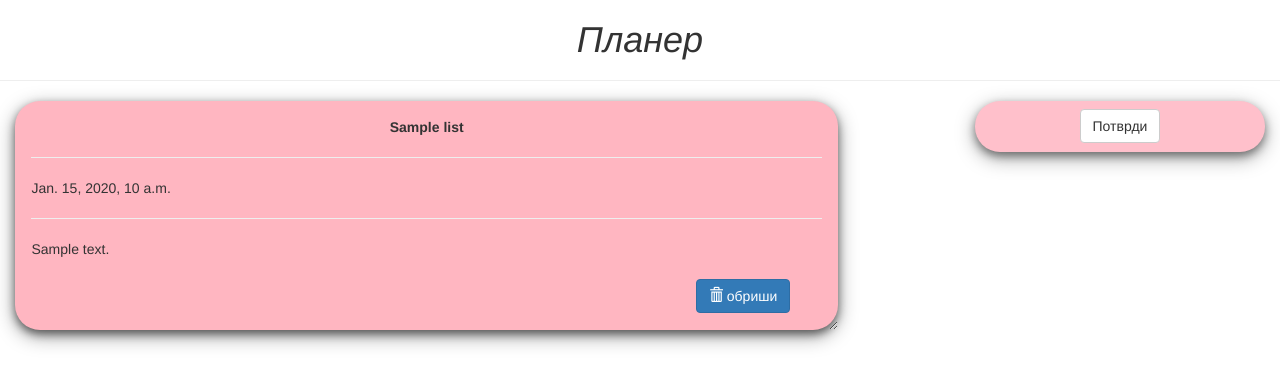
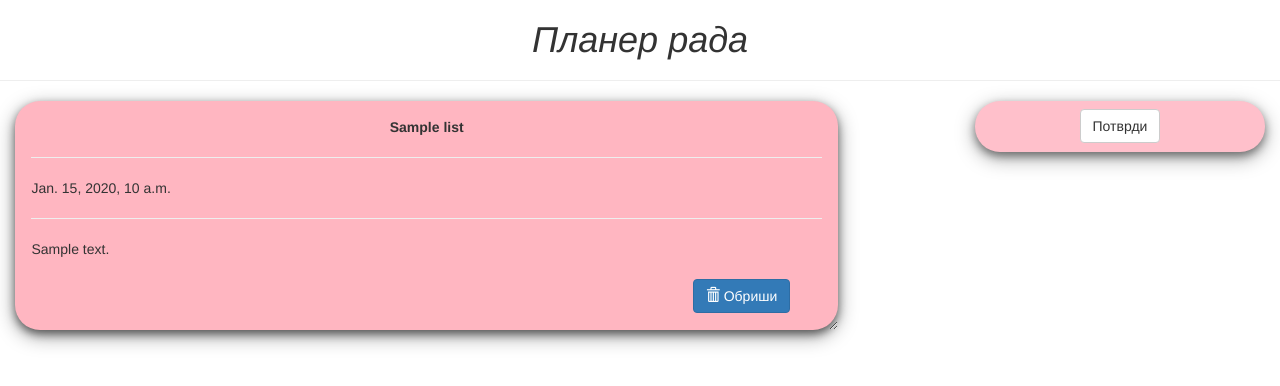
Before and after one commit to borko93/todo, a Django app: template base/templates/base/index.html in a window 1280 px wide. Shown: the top 386 px of the page. Run offline with Django 5.2, Linux system fonts and the light colour scheme; tables that the repository leaves empty hold one stand-in row (values such as "Sample post"); the template is opened without the code that fills it: values that come from a table or form of the project are taken from there, most other values are stand-ins (such as "Sample title", 1, 10 or a date in 2020); some libraries are stand-ins or nearby versions.

Commit message:
ispravka naslova

```diff
--- a/base/templates/base/index.html
+++ b/base/templates/base/index.html
@@ -51,7 +51,7 @@ text-overflow: ellipsis;
 {% endif %}
 
 <center class="row">
-	<h1><i>Планер</i></h1>
+	<h1><i>Планер рада</i></h1>
 	<hr />
 </center>
 
@@ -70,7 +70,7 @@ text-overflow: ellipsis;
 		<br />
 		<form action="/del/{{i.id}}" method="POST" style=" padding-right: 4%; padding-bottom: 3%;">
 		{% csrf_token %}
-		<button value="remove" type="submit" class="btn btn-primary" style="float: right;"><span class="glyphicon glyphicon-trash"></span>  обриши</button>
+		<button value="remove" type="submit" class="btn btn-primary" style="float: right;"><span class="glyphicon glyphicon-trash"></span>   Обриши</button>
 		</form>
 	</div>
 	{% endfor%}
```
